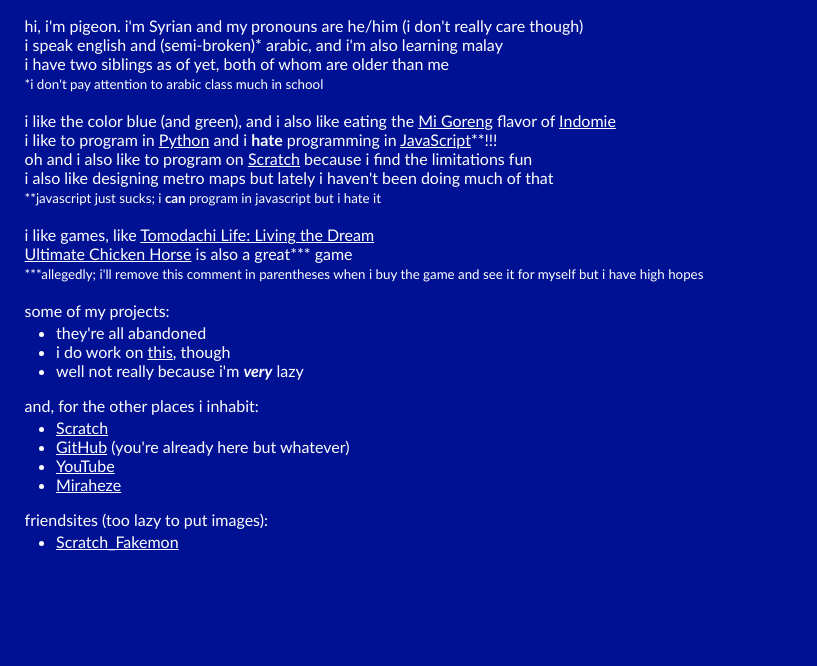
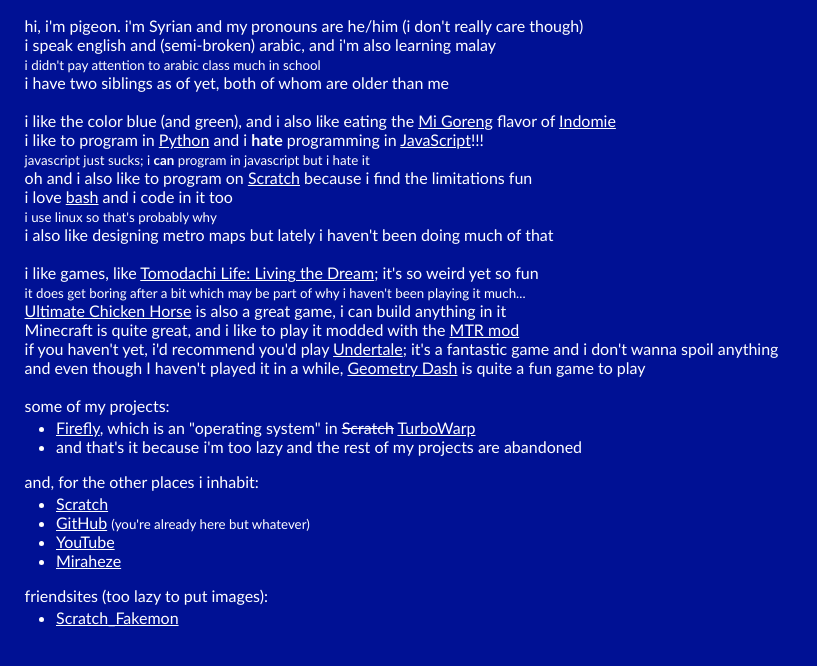
Before and after one commit to pid-j/pid-j.github.io, a plain HTML site: page index.html in a window 1280 px wide. Shown: the whole page, without its empty margins (0-817 px from the left). Drawn offline with Linux system fonts and the light colour scheme.

Commit message:
uhhhhhhhhhhhhhhhhhhhhhhhhhhhhhhhhhh

```diff
--- a/index.html
+++ b/index.html
@@ -2,34 +2,42 @@
 <html>
   <head>
     <meta charset="UTF-8" />
+    <meta name="viewport" content="width=device-width, initial-scale=1.0" />
+
     <link rel="stylesheet" href="style.css" />
+    <link rel="icon" type="image/x-icon" href="favicon.jpg" />
+
     <title>pigeon's site</title>
   </head>
   <body>
     <!-- this website is under construction! -->
     <pre>
       hi, i'm pigeon. i'm Syrian and my pronouns are he/him (i don't really care though)
-      i speak english and (semi-broken)* arabic, and i'm also learning malay
+      i speak english and (semi-broken) arabic, and i'm also learning malay
+      <small>i didn't pay attention to arabic class much in school</small>
       i have two siblings as of yet, both of whom are older than me
-      <small>*i don't pay attention to arabic class much in school</small>
 
       i like the color blue (and green), and i also like eating the <a href="https://en.wikipedia.org/wiki/Indomie#Mi_Goreng">Mi Goreng</a> flavor of <a href="https://en.wikipedia.org/wiki/Indomie">Indomie</a>
-      i like to program in <a href="https://en.wikipedia.org/wiki/Python_(programming_language)">Python</a> and i <b>hate</b> programming in <a href="https://en.wikipedia.org/wiki/JavaScript">JavaScript</a>**!!!
-      oh and i also like to program on <a href="https://scratch.mit.edu/users/0x1194">Scratch</a> because i find the limitations fun
+      i like to program in <a href="https://en.wikipedia.org/wiki/Python_(programming_language)">Python</a> and i <b>hate</b> programming in <a href="https://en.wikipedia.org/wiki/JavaScript">JavaScript</a>!!!
+      <small>javascript just sucks; i <b>can</b> program in javascript but i hate it</small>
+      oh and i also like to program on <a href="links/scratch">Scratch</a> because i find the limitations fun
+      i love <a href="https://en.wikipedia.org/wiki/Bash_(Unix_shell)">bash</a> and i code in it too
+      <small>i use linux so that's probably why</small>
       i also like designing metro maps but lately i haven't been doing much of that
-      <small>**javascript just sucks; i <b>can</b> program in javascript but i hate it</small>
 
-      i like games, like <a href="https://en.wikipedia.org/wiki/Tomodachi_Life:_Living_the_Dream">Tomodachi Life: Living the Dream</a>
-      <a href="https://en.wikipedia.org/wiki/Ultimate_Chicken_Horse">Ultimate Chicken Horse</a> is also a great*** game
-      <small>***allegedly; i'll remove this comment in parentheses when i buy the game and see it for myself but i have high hopes</small>
+      i like games, like <a href="https://en.wikipedia.org/wiki/Tomodachi_Life:_Living_the_Dream">Tomodachi Life: Living the Dream</a>; it's so weird yet so fun
+      <small>it does get boring after a bit which may be part of why i haven't been playing it much...</small>
+      <a href="https://en.wikipedia.org/wiki/Ultimate_Chicken_Horse">Ultimate Chicken Horse</a> is also a great game, i can build anything in it
+      Minecraft is quite great, and i like to play it modded with the <a href="https://wiki.minecrafttransitrailway.com/start">MTR mod</a>
+      if you haven't yet, i'd recommend you'd play <a href="https://en.wikipedia.org/wiki/Undertale">Undertale</a>; it's a fantastic game and i don't wanna spoil anything
+      and even though I haven't played it in a while, <a href="https://en.wikipedia.org/wiki/Geometry_Dash">Geometry Dash</a> is quite a fun game to play
 
       some of my projects:
     </pre>
 
     <ul>
-      <li>they're all abandoned</li>
-      <li>i do work on <a href="https://the-firefly-team.github.io">this</a>, though</li>
-      <li>well not really because i'm <b><i>very</i></b> lazy</li>
+      <li><a href="links/firefly">Firefly</a>, which is an "operating system" in <s>Scratch</s> <a href="https://turbowarp.org">TurboWarp</a></li>
+      <li>and that's it because i'm too lazy and the rest of my projects are abandoned</li>
     </ul>
 
     <pre>
@@ -37,10 +45,10 @@
     </pre>
 
     <ul>
-      <li><a href="https://scratch.mit.edu/users/0x1194">Scratch</a></li>
-      <li><a href="https://github.com/pid-j">GitHub</a> (you're already here but whatever)</li>
-      <li><a href="https://youtube.com/@stoobid-pigeon">YouTube</a></li>
-      <li><a href="https://scratchoperatingsystems.miraheze.org/wiki/User:Ilikepijns">Miraheze</a></li>
+      <li><a href="links/scratch">Scratch</a></li>
+      <li><a href="links/github">GitHub</a> <small>(you're already here but whatever)</small></li>
+      <li><a href="links/youtube">YouTube</a></li>
+      <li><a href="links/miraheze">Miraheze</a></li>
     </ul>
 
     <pre>
```
Also changed, not shown: links/firefly/index.html (added, +11 -0 lines), links/github/index.html (added, +11 -0 lines), links/miraheze/index.html (added, +11 -0 lines), links/scratch/index.html (added, +11 -0 lines), links/youtube/index.html (added, +11 -0 lines), favicon.ico (deleted), favicon.jpg (added), links/firefly/raw.txt (added), links/github/raw.txt (added), links/miraheze/raw.txt (added), links/scratch/raw.txt (added), links/youtube/raw.txt (added), 2 other files.
